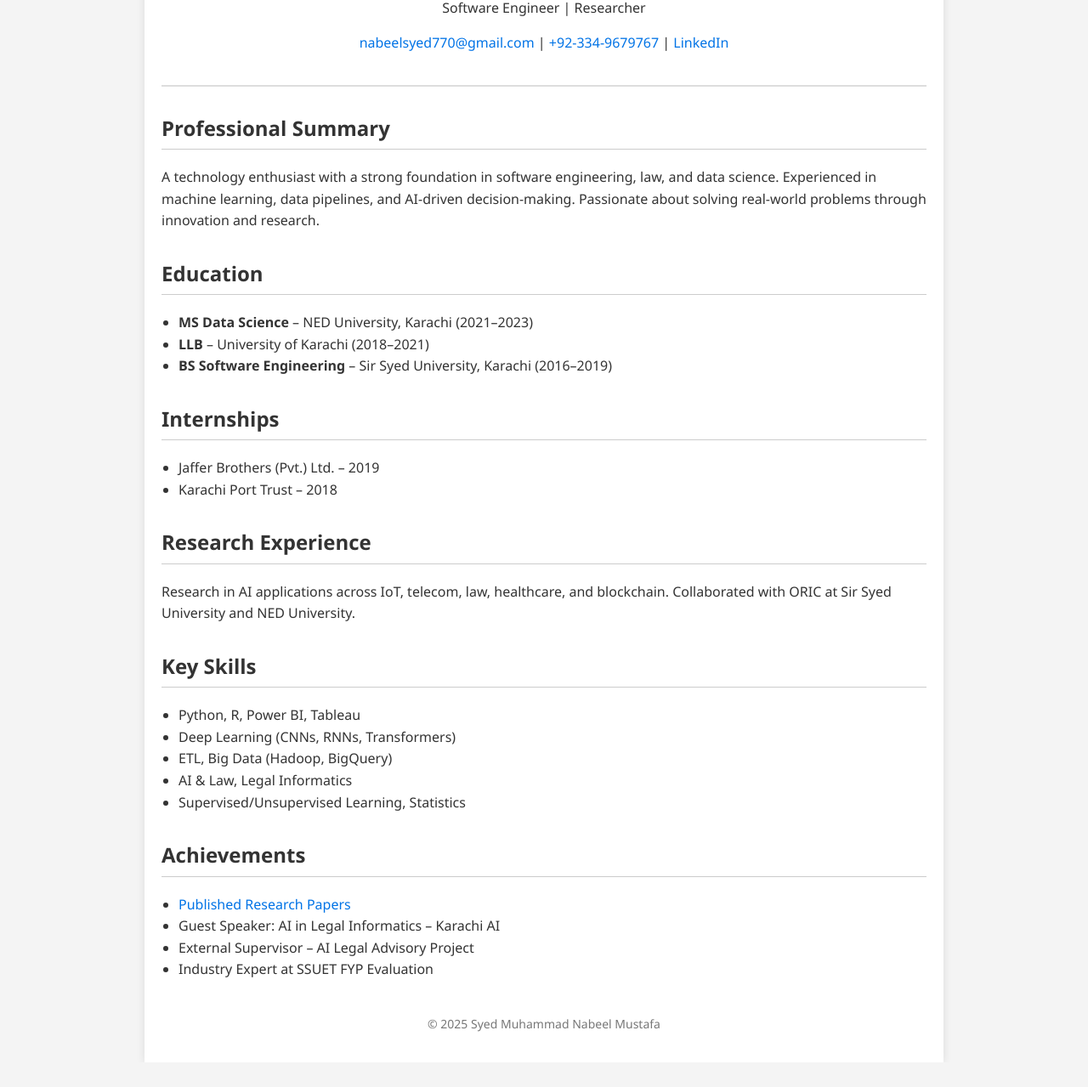
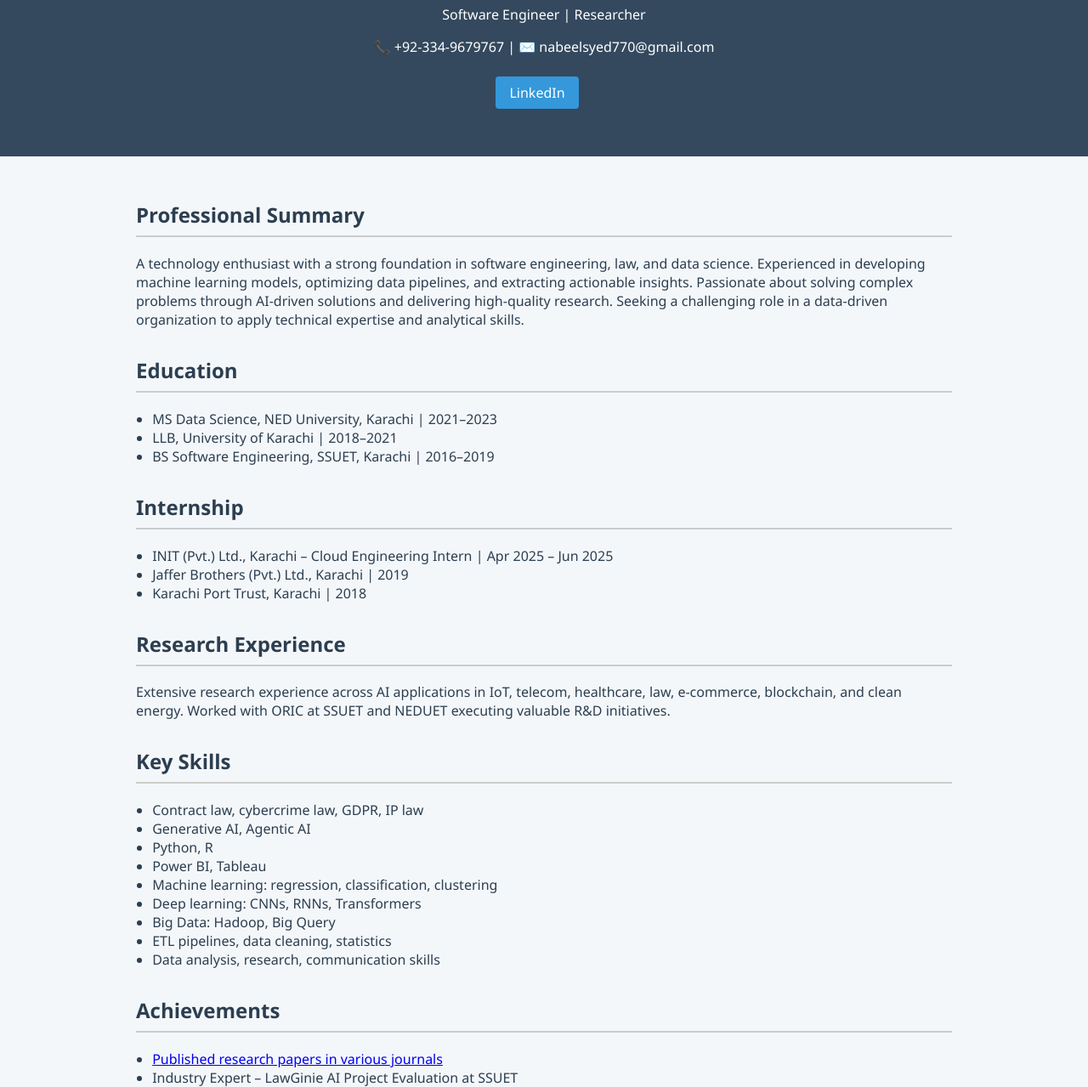
Before and after one commit to Imsyednabeel/cv-nab, a plain HTML site: page index.html in a window 1280 px wide. Shown: the part 112-1391 px from the top of the page at 85% size. Before the commit the page ends 1362 px from the top, so only its background shows below. Drawn offline with Linux system fonts and the light colour scheme.

Commit message:
Update index.html

```diff
--- a/index.html
+++ b/index.html
@@ -3,77 +3,107 @@
 <head>
   <meta charset="UTF-8" />
   <meta name="viewport" content="width=device-width, initial-scale=1.0" />
-  <title>Syed Muhammad Nabeel Mustafa - Portfolio</title>
-  <link rel="stylesheet" href="style.css" />
+  <title>Syed Nabeel Mustafa - CV</title>
+  <style>
+    body {
+      font-family: 'Segoe UI', Tahoma, Geneva, Verdana, sans-serif;
+      background: #f4f7fa;
+      color: #2c3e50;
+      margin: 0;
+      padding: 0;
+    }
+    header {
+      background-color: #34495e;
+      color: white;
+      padding: 2rem;
+      text-align: center;
+    }
+    .container {
+      max-width: 960px;
+      margin: auto;
+      padding: 2rem;
+    }
+    section {
+      margin-bottom: 2rem;
+    }
+    h2 {
+      border-bottom: 2px solid #ccc;
+      padding-bottom: 0.5rem;
+    }
+    ul {
+      padding-left: 1.2rem;
+    }
+    .button {
+      display: inline-block;
+      margin: 0.5rem 1rem 0.5rem 0;
+      padding: 0.5rem 1rem;
+      background-color: #3498db;
+      color: white;
+      border: none;
+      border-radius: 4px;
+      text-decoration: none;
+    }
+    .button:hover {
+      background-color: #2980b9;
+    }
+  </style>
 </head>
 <body>
+  <header>
+    <h1>Syed Muhammad Nabeel Mustafa</h1>
+    <p>Software Engineer | Researcher</p>
+    <p>📞 +92-334-9679767 | ✉️ nabeelsyed770@gmail.com</p>
+    <p><a href="https://www.linkedin.com/in/syed-nabeel-266413174/" class="button" target="_blank">LinkedIn</a></p>
+  </header>
   <div class="container">
-    <header>
-      <h1>Syed Muhammad Nabeel Mustafa</h1>
-      <p>Software Engineer | Researcher</p>
-      <p><a href="mailto:nabeelsyed770@gmail.com">nabeelsyed770@gmail.com</a> |
-         <a href="tel:+923349679767">+92-334-9679767</a> |
-         <a href="https://www.linkedin.com/in/syed-nabeel-266413174/" target="_blank">LinkedIn</a>
-      </p>
-    </header>
-
     <section>
       <h2>Professional Summary</h2>
-      <p>
-        A technology enthusiast with a strong foundation in software engineering, law, and data science.
-        Experienced in machine learning, data pipelines, and AI-driven decision-making. Passionate about solving real-world problems through innovation and research.
-      </p>
+      <p>A technology enthusiast with a strong foundation in software engineering, law, and data science. Experienced in developing machine learning models, optimizing data pipelines, and extracting actionable insights. Passionate about solving complex problems through AI-driven solutions and delivering high-quality research. Seeking a challenging role in a data-driven organization to apply technical expertise and analytical skills.</p>
     </section>
-
     <section>
       <h2>Education</h2>
       <ul>
-        <li><strong>MS Data Science</strong> – NED University, Karachi (2021–2023)</li>
-        <li><strong>LLB</strong> – University of Karachi (2018–2021)</li>
-        <li><strong>BS Software Engineering</strong> – Sir Syed University, Karachi (2016–2019)</li>
+        <li>MS Data Science, NED University, Karachi | 2021–2023</li>
+        <li>LLB, University of Karachi | 2018–2021</li>
+        <li>BS Software Engineering, SSUET, Karachi | 2016–2019</li>
       </ul>
     </section>
-
     <section>
-      <h2>Internships</h2>
+      <h2>Internship</h2>
       <ul>
-        <li>Jaffer Brothers (Pvt.) Ltd. – 2019</li>
-        <li>Karachi Port Trust – 2018</li>
+        <li>INIT (Pvt.) Ltd., Karachi – Cloud Engineering Intern | Apr 2025 – Jun 2025</li>
+        <li>Jaffer Brothers (Pvt.) Ltd., Karachi | 2019</li>
+        <li>Karachi Port Trust, Karachi | 2018</li>
       </ul>
     </section>
-
     <section>
       <h2>Research Experience</h2>
-      <p>
-        Research in AI applications across IoT, telecom, law, healthcare, and blockchain.
-        Collaborated with ORIC at Sir Syed University and NED University.
-      </p>
+      <p>Extensive research experience across AI applications in IoT, telecom, healthcare, law, e-commerce, blockchain, and clean energy. Worked with ORIC at SSUET and NEDUET executing valuable R&D initiatives.</p>
     </section>
-
     <section>
       <h2>Key Skills</h2>
       <ul>
-        <li>Python, R, Power BI, Tableau</li>
-        <li>Deep Learning (CNNs, RNNs, Transformers)</li>
-        <li>ETL, Big Data (Hadoop, BigQuery)</li>
-        <li>AI & Law, Legal Informatics</li>
-        <li>Supervised/Unsupervised Learning, Statistics</li>
+        <li>Contract law, cybercrime law, GDPR, IP law</li>
+        <li>Generative AI, Agentic AI</li>
+        <li>Python, R</li>
+        <li>Power BI, Tableau</li>
+        <li>Machine learning: regression, classification, clustering</li>
+        <li>Deep learning: CNNs, RNNs, Transformers</li>
+        <li>Big Data: Hadoop, Big Query</li>
+        <li>ETL pipelines, data cleaning, statistics</li>
+        <li>Data analysis, research, communication skills</li>
       </ul>
     </section>
-
     <section>
       <h2>Achievements</h2>
       <ul>
-        <li><a href="https://scholar.google.com/citations?user=YbkY0aEAAAAJ&hl=en&oi=ao" target="_blank">Published Research Papers</a></li>
-        <li>Guest Speaker: AI in Legal Informatics – Karachi AI</li>
-        <li>External Supervisor – AI Legal Advisory Project</li>
-        <li>Industry Expert at SSUET FYP Evaluation</li>
+        <li><a href="https://scholar.google.com/citations?user=YbkY0aEAAAAJ&hl=en&oi=ao" target="_blank">Published research papers in various journals</a></li>
+        <li>Industry Expert – LawGinie AI Project Evaluation at SSUET</li>
+        <li>Invited Speaker – "AI in Legal Informatics" at Karachi AI</li>
+        <li>External Supervisor – AI Legal Advisory Final Year Project at SSUET</li>
       </ul>
     </section>
-
-    <footer>
-      <p>&copy; 2025 Syed Muhammad Nabeel Mustafa</p>
-    </footer>
+    <a href="#top" class="button">Back to Top</a>
   </div>
 </body>
 </html>
```
